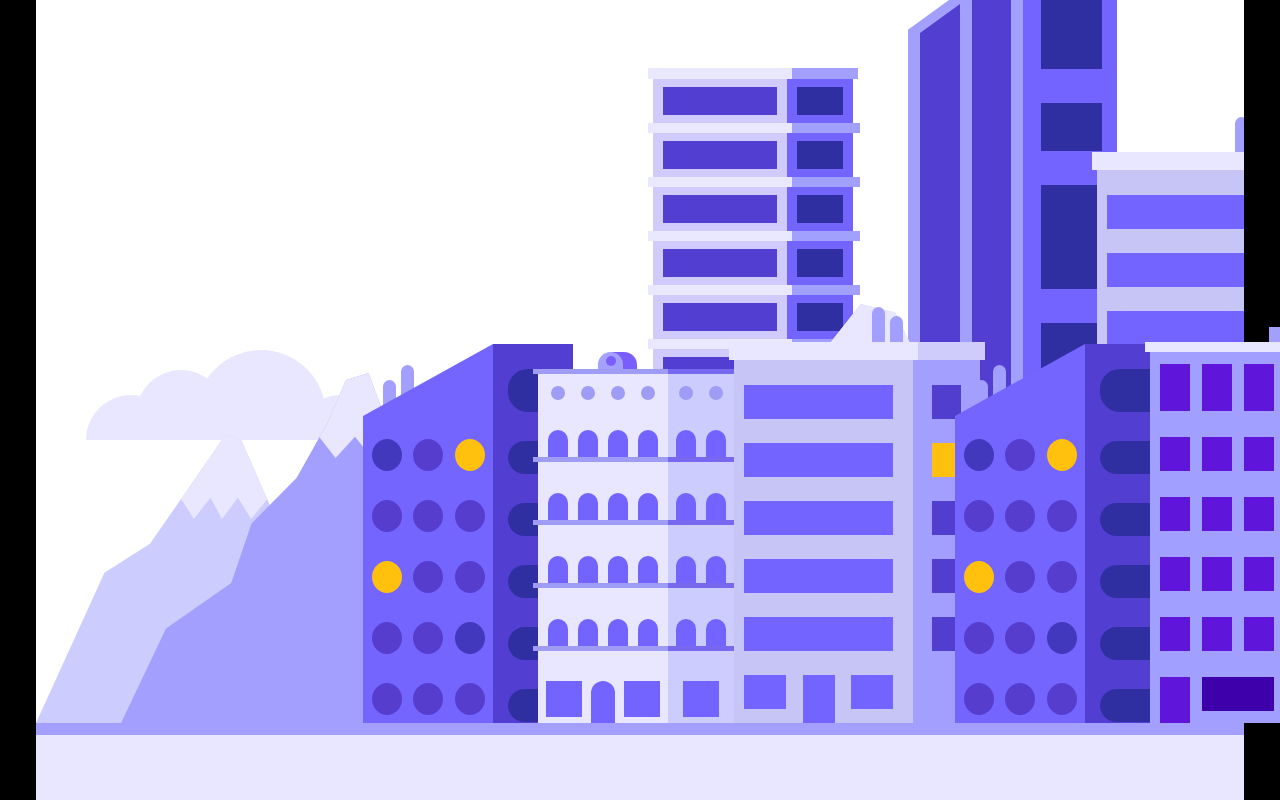
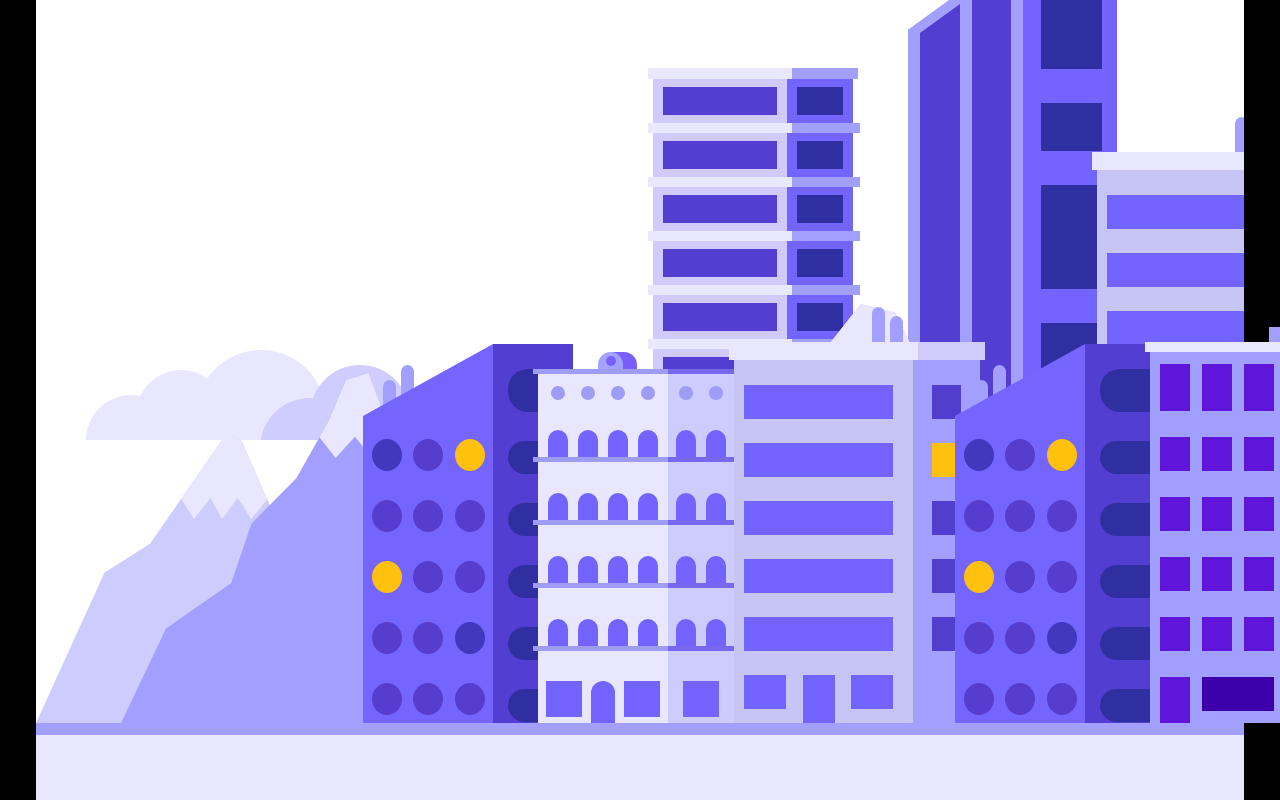
Before and after one commit to samuelsilvadev/cityscape-css, a website: page index.html in a window 1280 px wide. Shown: the top 800 px of the page. Drawn offline with Linux system fonts and the light colour scheme.

Commit message:
feat: Add second cloud

```diff
--- a/index.html
+++ b/index.html
@@ -35,6 +35,7 @@
         --secondary-200: #c6c5f5;
         --secondary-300: #cfccfc;
         --secondary-350: #cecbff;
+        --secondary-360: #cfccfe;
         --secondary-400: #e7e8ff;
         --secondary-500: #a1a0fe;
         --secondary-600: #d1cafd;
@@ -115,6 +116,11 @@
       <div class="content">
         <div class="cloud cloud1">
           <span class="shape"></span>
+          <span class="shape"></span>
+          <span class="shape"></span>
+          <span class="shape"></span>
+        </div>
+        <div class="cloud cloud2">
           <span class="shape"></span>
           <span class="shape"></span>
           <span class="shape"></span>
--- a/styles/clouds.css
+++ b/styles/clouds.css
@@ -1,12 +1,12 @@
 .cloud {
   position: absolute;
+  display: flex;
+  overflow: hidden;
 }
 
 .cloud1 {
-  display: flex;
   height: 90px;
   left: 50px;
-  overflow: hidden;
   top: 350px;
   width: 300px;
 }
@@ -44,3 +44,37 @@
   right: 0;
   width: 90px;
 }
+
+.cloud2 {
+  height: 90px;
+  left: 224px;
+  top: 350px;
+  width: 200px;
+}
+
+.cloud2 .shape {
+  background-color: var(--secondary-360);
+  position: absolute;
+  border-radius: 50%;
+}
+
+.cloud2 .shape:nth-child(1) {
+  bottom: -58px;
+  height: 100px;
+  left: 0;
+  width: 100px;
+}
+
+.cloud2 .shape:nth-child(2) {
+  bottom: -25px;
+  height: 100px;
+  left: 50px;
+  width: 100px;
+}
+
+.cloud2 .shape:nth-child(3) {
+  bottom: -65px;
+  height: 90px;
+  left: 111px;
+  width: 90px;
+}
```
